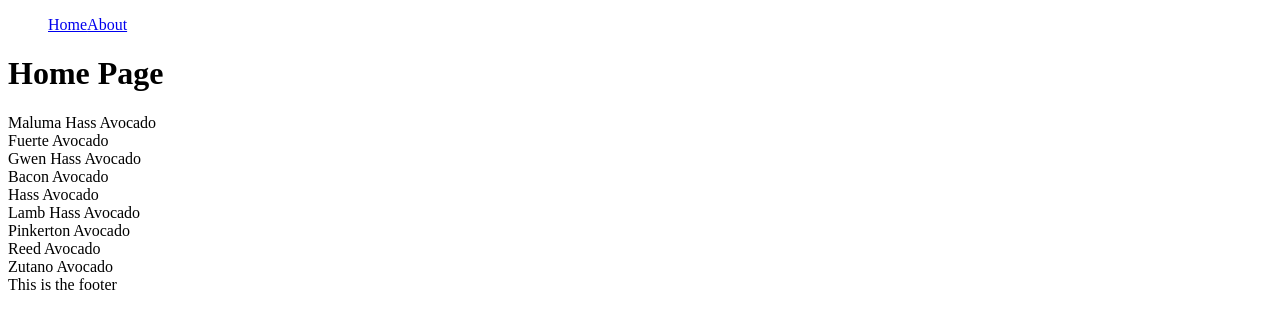
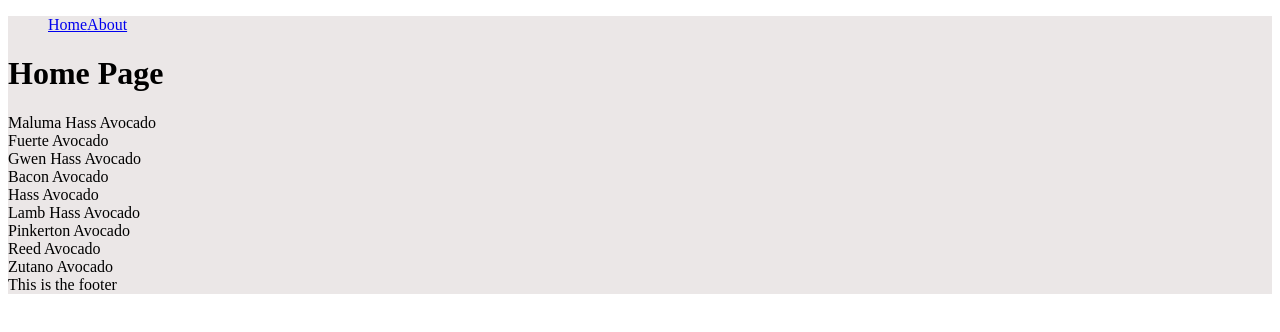
Before and after one commit to vapinedo/NextJs-Basico-Platzi, a Next.js app: page / in a window 1280 px wide. Shown: the top 332 px of the page. Built offline with nearby package versions, Linux system fonts and the light colour scheme.

Commit message:
[ADD] Module CSS

```diff
--- a/components/Layout/Layout.tsx
+++ b/components/Layout/Layout.tsx
@@ -1,9 +1,10 @@
 import React from 'react'
 import Navbar from '@components/Navbar/Navbar'
+import styles from './layout.module.css'
 
 const Layout: React.FC = ({ children }) => {
     return (
-        <div>
+        <div className={styles.container}>
             <Navbar />
             {children}
             <footer>This is the footer</footer>
--- /dev/null
+++ b/components/Layout/layout.module.css
@@ -0,0 +1,3 @@
+.container {
+    background-color: rgb(235, 231, 231);
+}
```
